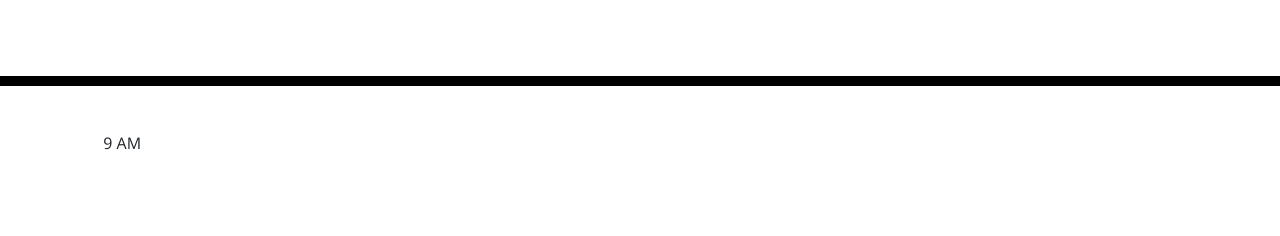
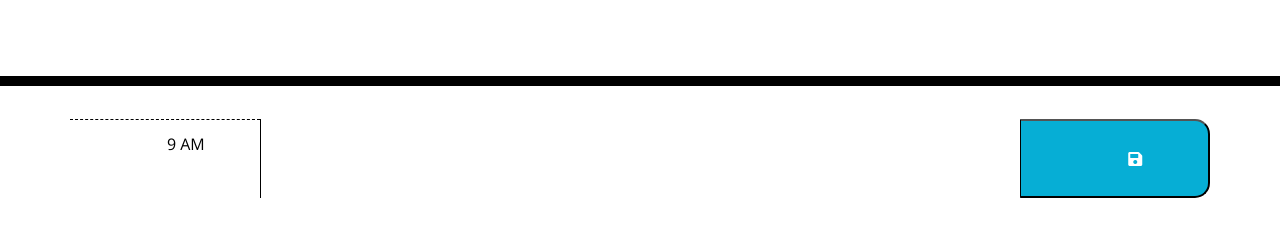
Before and after one commit to renusushmak/portfolio-l-rs, a plain HTML site: page index.html in a window 1280 px wide. Shown: the part 182-418 px from the top of the page. Drawn offline with nearby package versions, Linux system fonts and the light colour scheme.

Commit message:
added first row 9am

```diff
--- a/index.html
+++ b/index.html
@@ -30,10 +30,15 @@
     </header>
     <div class="container">
       <!-- Timeblocks go here -->
-      <div class = "row">
-        9 AM
+      <div class="time-block row" id="9am">
+        <div class="col-md-2 hour">
+          9 AM
+        </div>
+        <textarea class="description col-md-8"></textarea>
+        <button class="saveBtn col-md-2">
+          <i class="fa fa-save"></i>
+        </button>
       </div>
-        <div class="col-2"></div>
     </div>
 
     <script src="https://code.jquery.com/jquery-3.4.1.min.js"></script>
```
